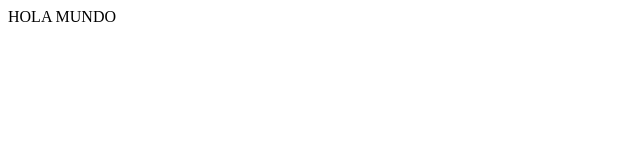
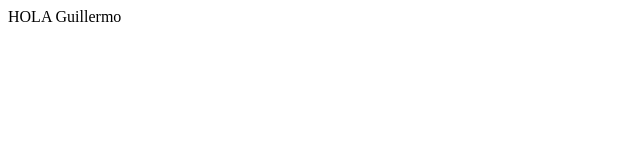
Before and after one commit to onlys01/InicioGitHub, a plain HTML site: page index.html in a window 1280 px wide. Shown: the full height of the page, 0-640 px from the left. Drawn offline with Linux system fonts and the light colour scheme.

Commit message:
Cambia Mundo por Guillermo

```diff
--- a/index.html
+++ b/index.html
@@ -4,7 +4,7 @@
 </head>
 <body>
 <p>
-    HOLA MUNDO
+    HOLA Guillermo
 </p>
 
 </body>
```
